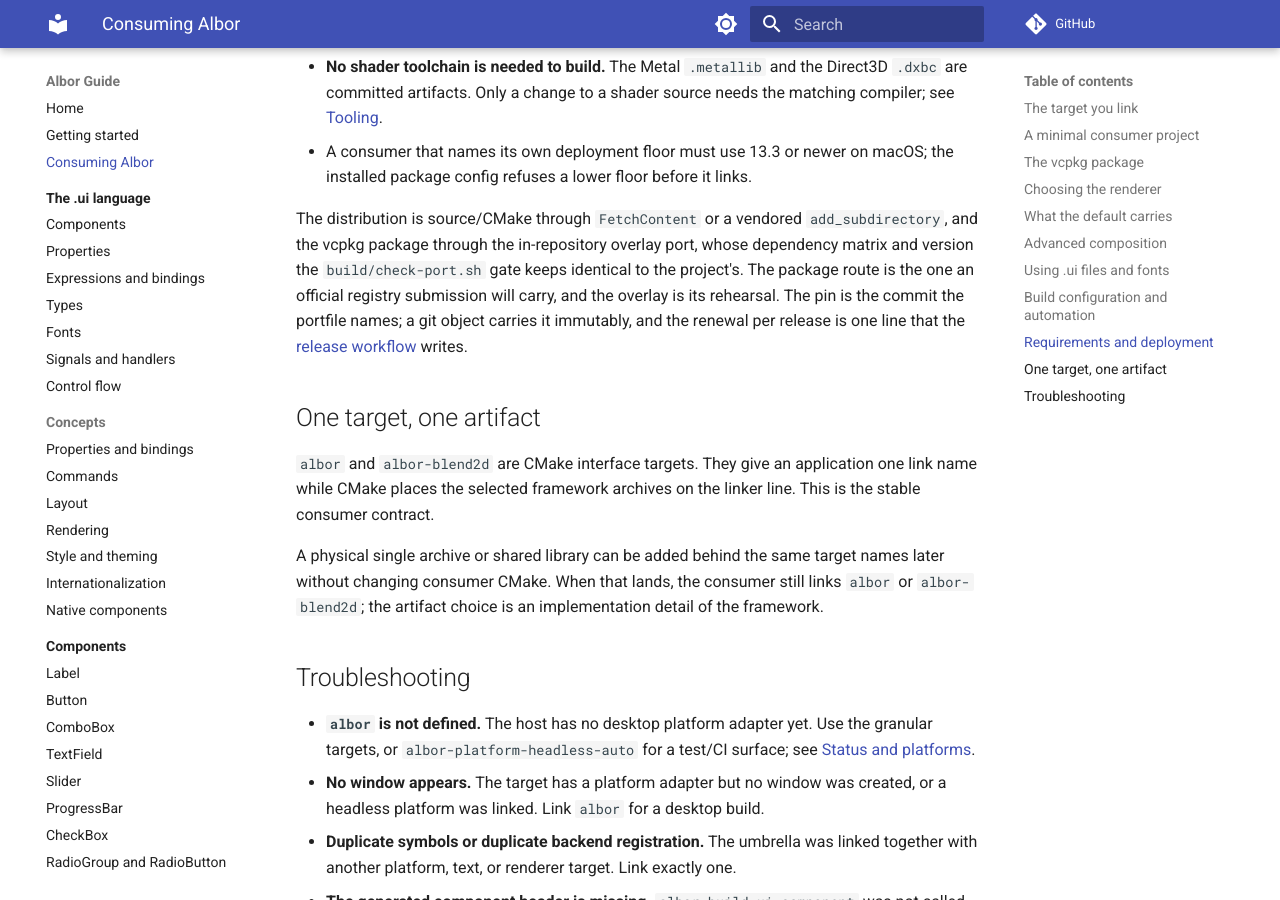
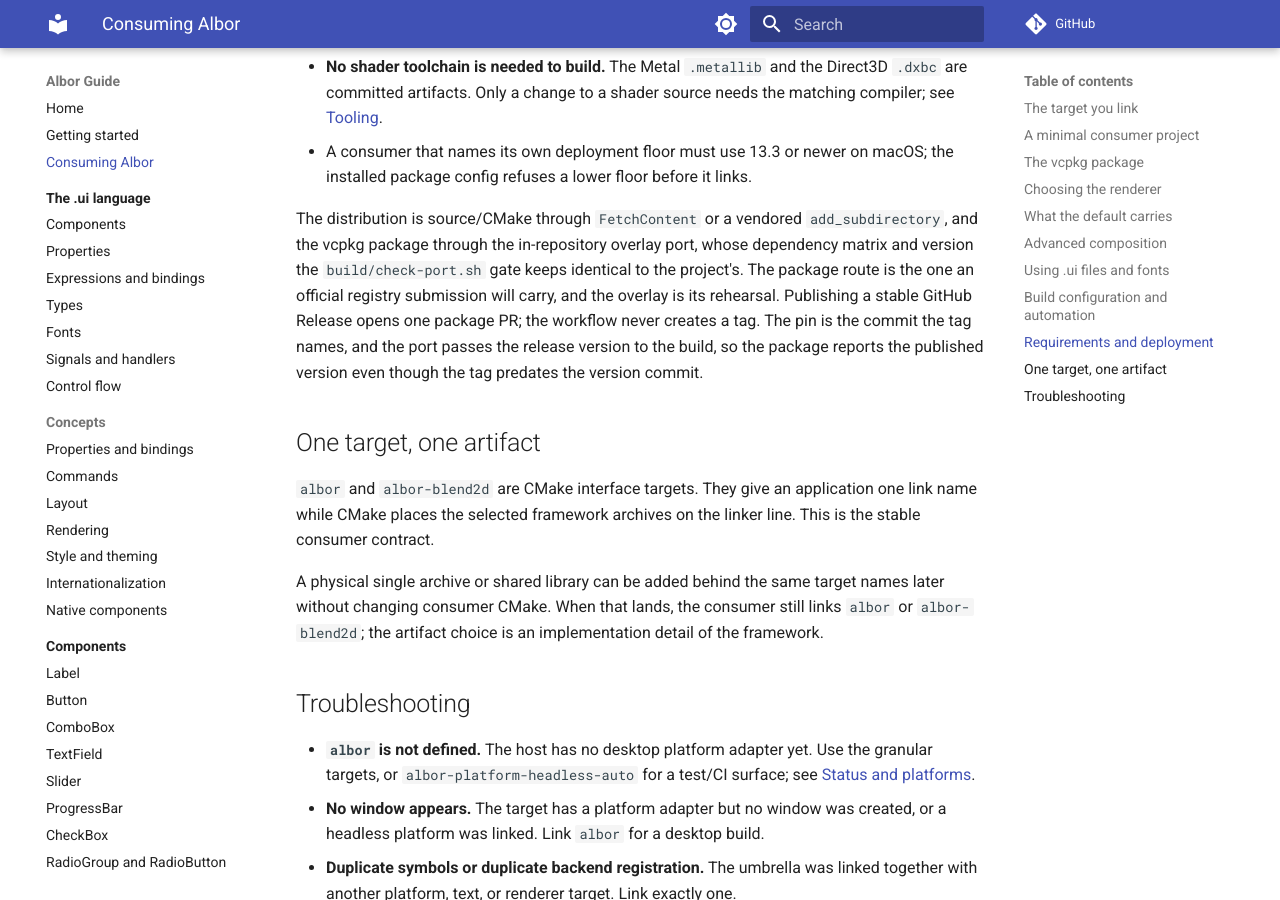
Before and after one commit to AlborCore/albor, an MkDocs documentation site: the page built from docs/consuming.md, in a window 1280 px wide and 900 px high, scrolled down 7456 px. Built offline with MkDocs 1.6.1 and Material for MkDocs 9.7.7, drawn with Linux system fonts in a browser that asks for light colours; comment, search, counter and statistics services are not loaded.

Commit message:
ci: prepare the vcpkg package when a release is published (AD-19)
Publishing a stable GitHub Release is now the only automatic release
trigger. The workflow resolves the tag commit, opens one package PR with
the port's version and REF, and never creates a tag, publishes a release
or merges anything.

The port passes the release version to the project, so a tagged tree
whose default version predates the package commit still installs the
published version. The root development manifest stays out of release
versioning, which keeps the vcpkg cache key stable.

Packaging-path reviews run the full port matrix, and the nightly cache
workflow no longer shares the build display name (AD-16, §6.3).

```diff
--- a/CMakeLists.txt
+++ b/CMakeLists.txt
@@ -24,7 +24,10 @@ if(APPLE AND CMAKE_SOURCE_DIR STREQUAL CMAKE_CURRENT_SOURCE_DIR)
     set(VCPKG_OVERLAY_TRIPLETS "${ALBOR_SOURCE_DIR}/.triplets" CACHE STRING "the local triplets that stamp the dependencies with the floor")
 endif()
 
-project(albor VERSION 0.1.0 LANGUAGES CXX)
+# the release package PR updates this default, and the port overrides it for a tagged package build (AD-19)
+set(ALBOR_VERSION "0.1.0" CACHE STRING "the albor release version")
+
+project(albor VERSION ${ALBOR_VERSION} LANGUAGES CXX)
 
 # a consumer inherits the framework's targets rather than its cache, so the floor is applied to them after the project
 if(APPLE)
--- a/docs/consuming.md
+++ b/docs/consuming.md
@@ -283,9 +283,9 @@ The distribution is source/CMake through `FetchContent` or a vendored `add_subdi
 and the vcpkg package through the in-repository overlay port, whose dependency matrix and
 version the `build/check-port.sh` gate keeps identical to the project's. The package route
 is the one an official registry submission will carry, and the overlay is its rehearsal.
-The pin is the commit the portfile names; a git object carries it immutably, and the
-renewal per release is one line that the [release workflow](https://github.com/AlborCore/albor/blob/main/.github/workflows/release.yml)
-writes.
+Publishing a stable GitHub Release opens one package PR; the workflow never creates a tag. The pin is
+the commit the tag names, and the port passes the release version to the build, so the
+package reports the published version even though the tag predates the version commit.
 
 ## One target, one artifact
 
```
Also changed, not shown: README.md (+35 -39 lines), 5 other files.
